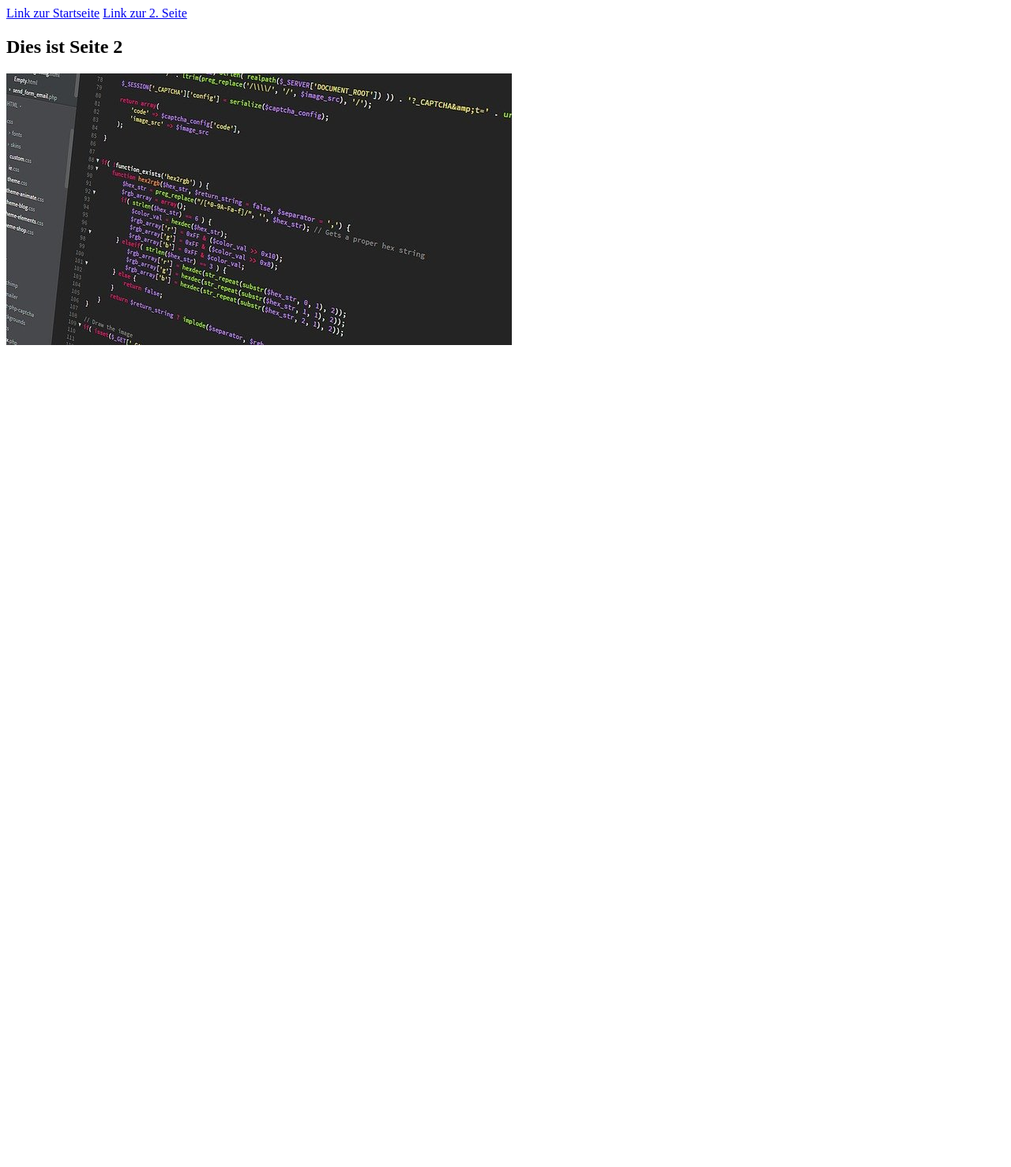
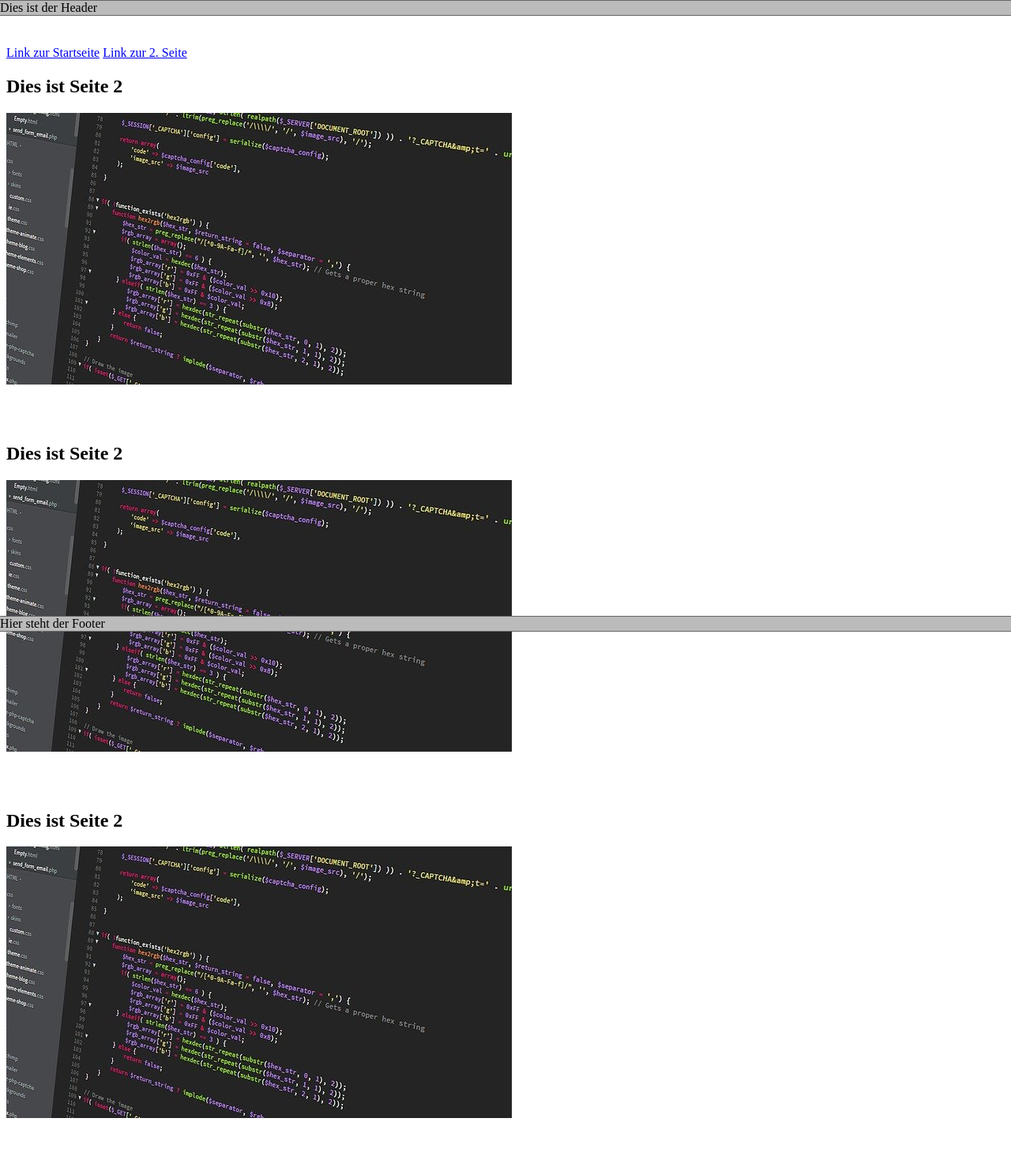
Before and after one commit to Bo-R1sR/ISP_ESA1, a PHP site: page /seite2.php in a window 1280 px wide. Shown: the whole page at 79% size. Before the commit the page ends 437 px from the top, so only its background shows below. Run offline with PHP 8.4, Linux system fonts and the light colour scheme.

Commit message:
modify to php syntax

```diff
--- a/index.html
+++ b/index.html
@@ -8,7 +8,7 @@
 </head>
 
 <body>
-<header></header>
+<header>Dies ist der Header</header>
 <nav>
     <a href="index.html">Link zur Startseite</a>
     <a href="seite2.html">Link zur 2. Seite</a>
@@ -22,7 +22,7 @@
         diam voluptua. At vero eos et accusam et justo duo dolores et ea rebum. Stet clita kasd gubergren, no sea
         takimata sanctus est Lorem ipsum dolor sit amet.</p>
 </section>
-<footer></footer>
+<footer>Hier steht der Footer</footer>
 </body>
 </html>
 
--- a/seite2.php
+++ b/seite2.php
@@ -1,25 +1,36 @@
-<!DOCTYPE html>
-<html lang="en">
-<head>
-    <meta charset="UTF-8">
-    <meta content="Kathrin Hapke, Boris Roßbach" name="author">
-    <link href="style.css" rel="stylesheet">
-    <title>Seite2</title>
-</head>
-
-<body>
-<header></header>
-<nav>
-    <a href="index.php">Link zur Startseite</a>
-    <a href="seite2.php">Link zur 2. Seite</a>
-</nav>
-<section>
-    <h1>Dies ist Seite 2</h1>
-    <!-- entnommen von  https://pixabay.com/de/photos/code-codierung-web-entwicklung-944499/  -->
-    <img alt="Code Beispiel" src="code-944499_640.jpg"/>
-</section>
-<footer></footer>
-</body>
-</html>
-
-<script src="index.js"></script>
+<?php
+echo "<!DOCTYPE html>\n";
+echo "<html lang=\"en\">\n";
+echo "<head>\n";
+echo "    <meta charset=\"UTF-8\">\n";
+echo "    <meta content=\"Kathrin Hapke, Boris Roßbach\" name=\"author\">\n";
+echo "    <link href=\"style.css\" rel=\"stylesheet\">\n";
+echo "    <title>Seite2</title>\n";
+echo "</head>\n";
+echo "\n";
+echo "<body>\n";
+echo "<header>Dies ist der Header</header>\n";
+echo "<nav>\n";
+echo "    <a href=\"index.php\">Link zur Startseite</a>\n";
+echo "    <a href=\"seite2.php\">Link zur 2. Seite</a>\n";
+echo "</nav>\n";
+echo "<section>\n";
+echo "    <h1>Dies ist Seite 2</h1>\n";
+echo "    <!-- entnommen von  https://pixabay.com/de/photos/code-codierung-web-entwicklung-944499/  -->\n";
+echo "    <img alt=\"Code Beispiel\" src=\"code-944499_640.jpg\"/>\n";
+echo "</section>\n";
+echo "<section>\n";
+echo "    <h1>Dies ist Seite 2</h1>\n";
+echo "    <!-- entnommen von  https://pixabay.com/de/photos/code-codierung-web-entwicklung-944499/  -->\n";
+echo "    <img alt=\"Code Beispiel\" src=\"code-944499_640.jpg\"/>\n";
+echo "</section>\n";
+echo "<section>\n";
+echo "    <h1>Dies ist Seite 2</h1>\n";
+echo "    <!-- entnommen von  https://pixabay.com/de/photos/code-codierung-web-entwicklung-944499/  -->\n";
+echo "    <img alt=\"Code Beispiel\" src=\"code-944499_640.jpg\"/>\n";
+echo "</section>\n";
+echo "<footer>Hier steht der Footer</footer>\n";
+echo "</body>\n";
+echo "</html>\n";
+echo "\n";
+echo "<script src=\"index.js\"></script>\n";
--- a/style.css
+++ b/style.css
@@ -0,0 +1,27 @@
+header {
+    background: #bbb;
+    width: 100%;
+    position: fixed;
+    left: 0;
+    top: 0;
+    border-bottom:1px solid #666;
+    border-top:1px solid #666;
+}
+
+footer {
+    background: #bbb;
+    width: 100%;
+    position: fixed;
+    left: 0;
+    bottom: 0;
+    border-bottom:1px solid #666;
+    border-top:1px solid #666;
+}
+
+nav {
+    padding-top: 50px;
+}
+
+section {
+    padding-bottom: 50px;
+}
```
Also changed, not shown: index.php (+30 -29 lines), seite2.html (+12 -2 lines).
